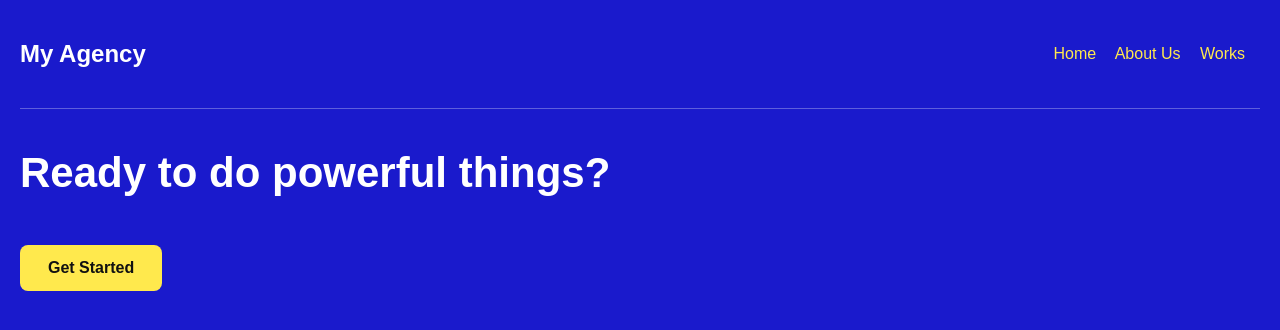
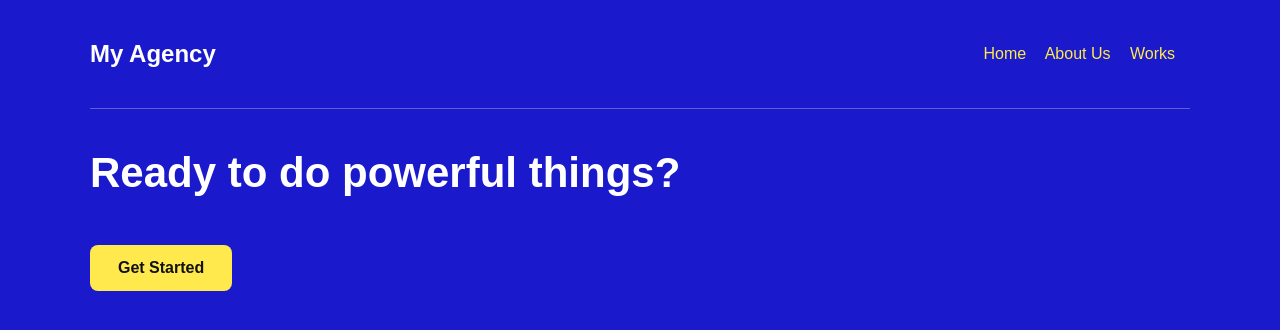
Before and after one commit to edidiongwilsonat-prog/my-agency-site, a plain HTML site: page index.html in a window 1280 px wide. Drawn offline with Linux system fonts and the light colour scheme.

Commit message:
Update style.css

```diff
--- a/style.css
+++ b/style.css
@@ -35,3 +35,7 @@ h1 {
   text-decoration: none;
   margin-top: 20px;
 }
+body {
+  max-width: 1100px;
+  margin: 0 auto;
+}
```
